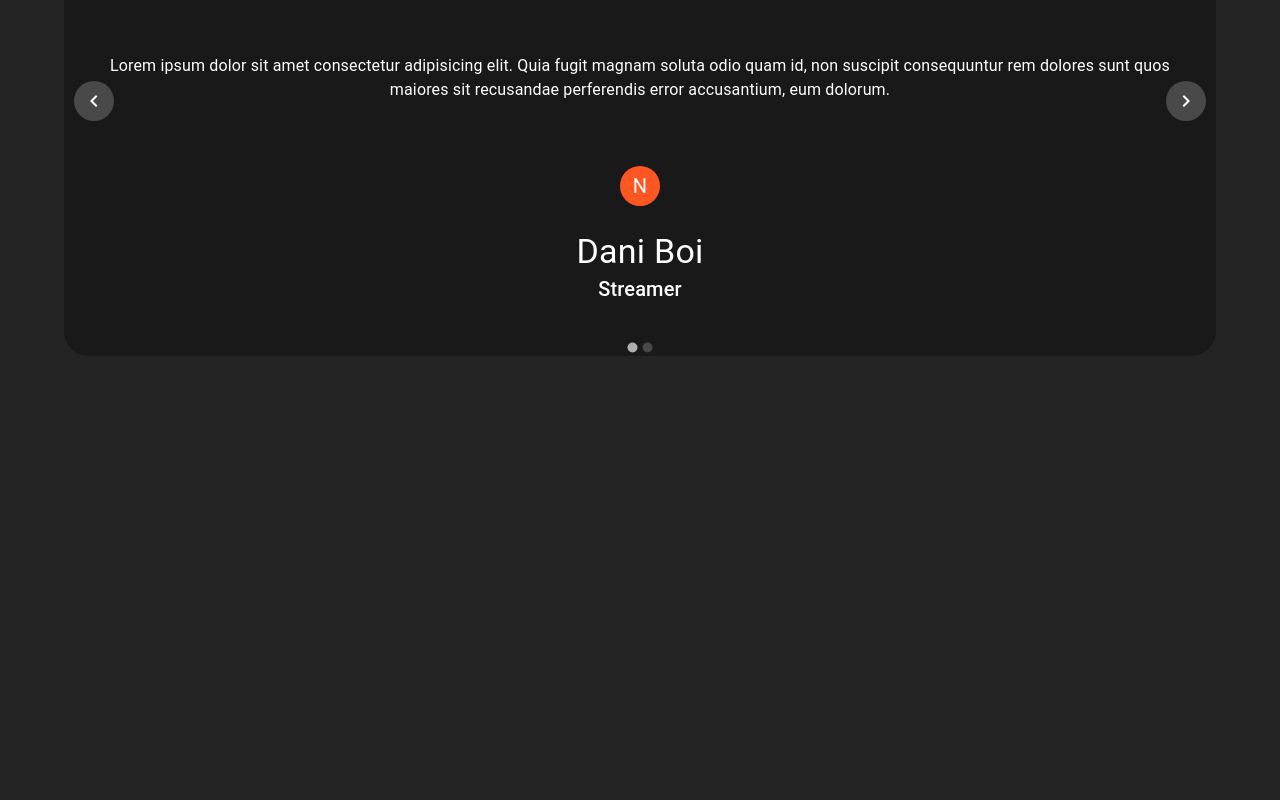
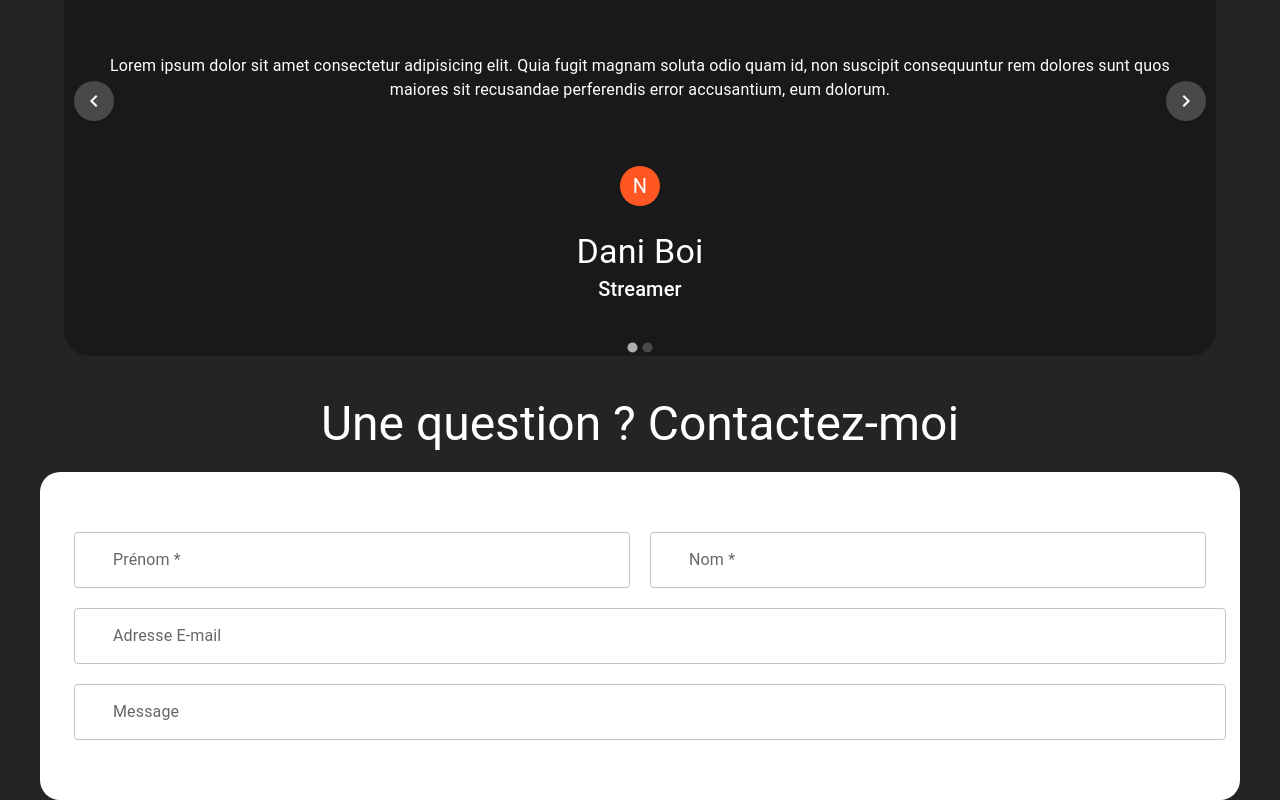
Before and after one commit to MarthL/Dan, a React (Create React App) app: page / in a window 1280 px wide. Shown: the part 1104-1904 px from the top of the page. Before the commit the page ends 1460 px from the top, so only its background shows below. Built offline with nearby package versions, Linux system fonts and the light colour scheme.

Commit message:
form in progress

```diff
--- a/src/App.css
+++ b/src/App.css
@@ -69,3 +69,11 @@ body {
   width: fit-content;
   cursor: pointer;
 }
+
+.form {
+  margin: auto;
+}
+
+.form * {
+  margin: 10px;
+}
--- a/src/App.tsx
+++ b/src/App.tsx
@@ -3,6 +3,7 @@ import './App.css';
 import { Header } from './organisms/Header';
 import { HeroComponent } from './organisms/HeroComponent';
 import { Reviews } from './organisms/Reviews';
+import { FormComponent } from './organisms/FormComponent';
 
 export const App = () => {
   return (
@@ -10,6 +11,7 @@ export const App = () => {
       <Header />
       <HeroComponent></HeroComponent>
       <Reviews />
+      <FormComponent />
     </React.Fragment>
   );
 }
--- a/src/index.css
+++ b/src/index.css
@@ -11,3 +11,16 @@ code {
   font-family: source-code-pro, Menlo, Monaco, Consolas, 'Courier New',
     monospace;
 }
+
+.form > * {
+  margin: auto;
+}
+
+.form > #formNom {
+  flex: 2;
+  color: white
+}
+
+#formPrenom {
+  flex: 2;
+}
--- /dev/null
+++ b/src/organisms/FormComponent.tsx
@@ -0,0 +1,65 @@
+import React from 'react';
+import { Container, Typography, Box, FormControl, FormLabel, FormHelperText, InputLabel, Input, TextField } from '@mui/material'
+
+export const FormComponent = () => {
+
+  return (
+    <React.Fragment>
+      <Box marginTop={5}>
+        <Typography variant="h3" color="white" textAlign={'center'}>Une question ? Contactez-moi</Typography>
+        <Container sx={{ backgroundColor: 'white', padding: '50px', marginTop: '20px', borderRadius: '20px' }}>
+          <FormControl className="form" sx={{ display: 'flex', flexDirection: 'row', alignItems: 'center', justifyContent: 'space-around', flexFlow: 'row wrap' }}>
+            <TextField
+              id="formPrenom"
+              label="Prénom *"
+              sx={{ width: '50%' }}
+              InputLabelProps={{
+                sx: {
+                  paddingLeft: '25px',
+                }
+              }}
+
+            />
+            <TextField
+              id="formNom"
+              label="Nom *"
+              sx={{ width: '50%' }}
+              InputLabelProps={{
+                sx: {
+                  paddingLeft: '25px',
+                }
+              }}
+            // value={}
+            // onChange={ }
+
+            />
+            <TextField
+              id=""
+              label="Adresse E-mail"
+              fullWidth
+              InputLabelProps={{
+                sx: {
+                  paddingLeft: '25px',
+                }
+              }}
+            // value={ }
+            // onChange={ }
+            />
+            <TextField
+              id=""
+              label="Message"
+              fullWidth
+              InputLabelProps={{
+                sx: {
+                  paddingLeft: '25px',
+                }
+              }}
+            // value={ }
+            // onChange={ }
+            />
+          </FormControl>
+        </Container>
+      </Box>
+    </React.Fragment>
+  )
+};
```
